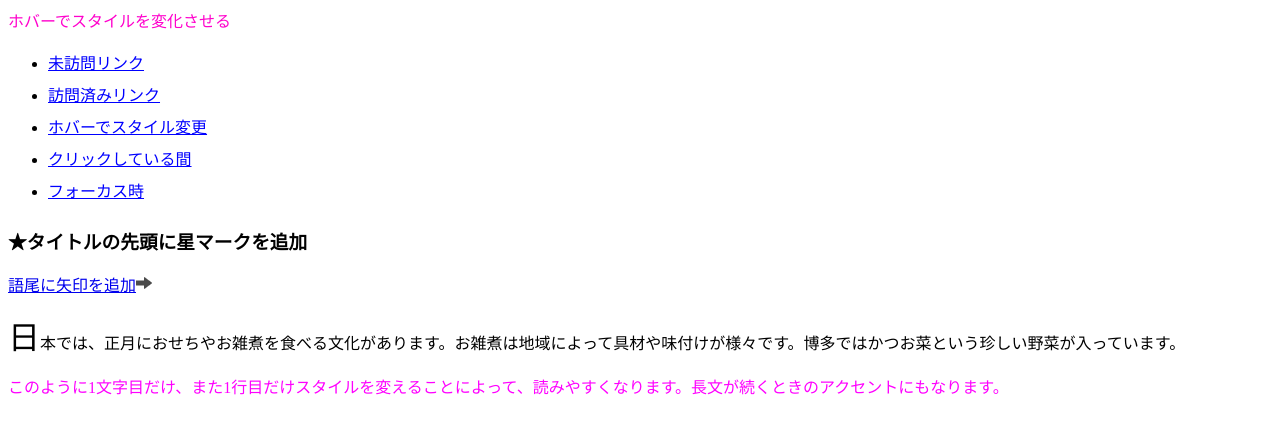
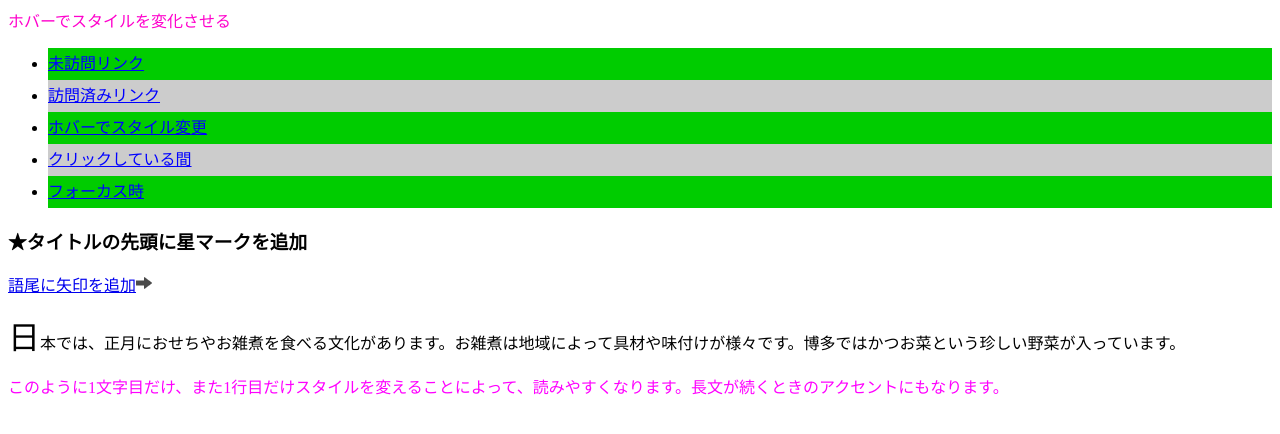
Before and after one commit to MrNAZO219514/S1A219, a plain HTML site: page ensyu/12.html in a window 1280 px wide. Drawn offline with Linux system fonts and the light colour scheme.

Commit message:
Add files via upload
ensyu追加

```diff
--- a/ensyu/12.css
+++ b/ensyu/12.css
@@ -2,7 +2,7 @@
 a.first {
     color: #f0c;
     text-decoration: none;
-    background-color:#fff;
+    background-color: #fff;
     transition: background-color 1s;
 }
 a.first:hover {
@@ -24,7 +24,10 @@ a.second:focus {
     outline: none;
     border: 4px solid #ff0;
 }
-li:nth-of-type(old) {
+li:nth-of-type(odd) {
+    background-color: #0c0;
+}
+li:nth-of-type(even) {
     background-color: #ccc;
 }
 h3::before {content: "★";}
```
